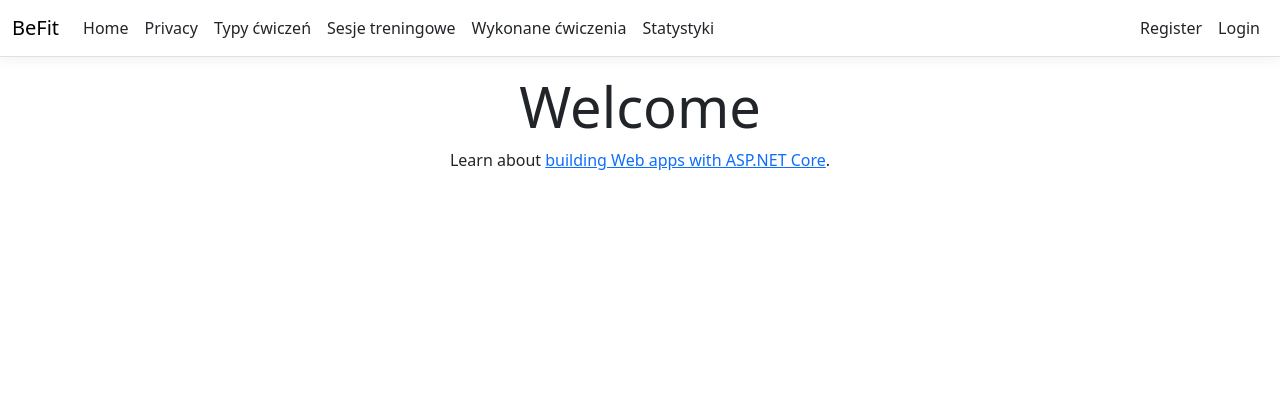
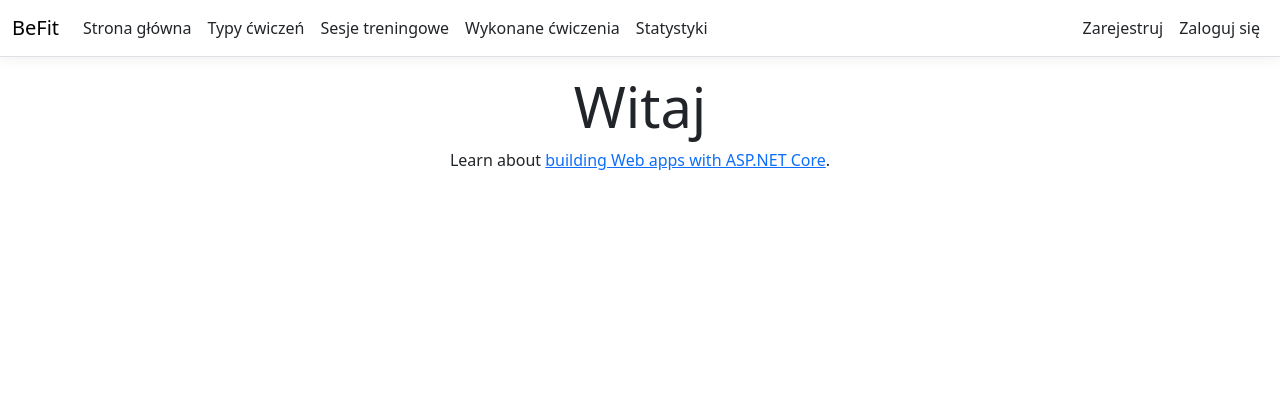
Before and after one commit to Ineska3/BeFit, an ASP.NET Core app: page / in a window 1280 px wide. Shown: the top 420 px of the page. Run offline with ASP.NET Core 8, Linux system fonts and the light colour scheme; style sheets or scripts are compiled from the project's sources; some libraries are stand-ins or nearby versions.

Commit message:
Poprawa interfejsu

```diff
--- a/Views/Home/Index.cshtml
+++ b/Views/Home/Index.cshtml
@@ -3,6 +3,6 @@
 }
 
 <div class="text-center">
-    <h1 class="display-4">Welcome</h1>
+    <h1 class="display-4">Witaj</h1>
     <p>Learn about <a href="https://learn.microsoft.com/aspnet/core">building Web apps with ASP.NET Core</a>.</p>
 </div>
--- a/Views/Shared/_Layout.cshtml
+++ b/Views/Shared/_Layout.cshtml
@@ -21,12 +21,8 @@
                 <div class="navbar-collapse collapse d-sm-inline-flex justify-content-between">
                     <ul class="navbar-nav flex-grow-1">
                         <li class="nav-item">
-                            <a class="nav-link text-dark" asp-area="" asp-controller="Home" asp-action="Index">Home</a>
+                            <a class="nav-link text-dark" asp-area="" asp-controller="Home" asp-action="Index">Strona główna</a>
                         </li>
-                        <li class="nav-item">
-                            <a class="nav-link text-dark" asp-area="" asp-controller="Home" asp-action="Privacy">Privacy</a>
-                        </li>
-
 
                         <li class="nav-item">
                             <a class="nav-link text-dark" asp-area="" asp-controller="ExerciseTypes" asp-action="Index">Typy ćwiczeń</a>
--- a/Views/Shared/_LoginPartial.cshtml
+++ b/Views/Shared/_LoginPartial.cshtml
@@ -7,21 +7,21 @@
 @if (SignInManager.IsSignedIn(User))
 {
     <li class="nav-item">
-        <a  class="nav-link text-dark" asp-area="Identity" asp-page="/Account/Manage/Index" title="Manage">Hello @User.Identity?.Name!</a>
+        <a  class="nav-link text-dark" asp-area="Identity" asp-page="/Account/Manage/Index" title="Manage">Witaj @User.Identity?.Name!</a>
     </li>
     <li class="nav-item">
         <form  class="form-inline" asp-area="Identity" asp-page="/Account/Logout" asp-route-returnUrl="@Url.Action("Index", "Home", new { area = "" })">
-            <button  type="submit" class="nav-link btn btn-link text-dark">Logout</button>
+            <button  type="submit" class="nav-link btn btn-link text-dark">Wyloguj</button>
         </form>
     </li>
 }
 else
 {
     <li class="nav-item">
-        <a class="nav-link text-dark" asp-area="Identity" asp-page="/Account/Register">Register</a>
+        <a class="nav-link text-dark" asp-area="Identity" asp-page="/Account/Register">Zarejestruj</a>
     </li>
     <li class="nav-item">
-        <a class="nav-link text-dark" asp-area="Identity" asp-page="/Account/Login">Login</a>
+        <a class="nav-link text-dark" asp-area="Identity" asp-page="/Account/Login">Zaloguj się</a>
     </li>
 }
 </ul>
```
